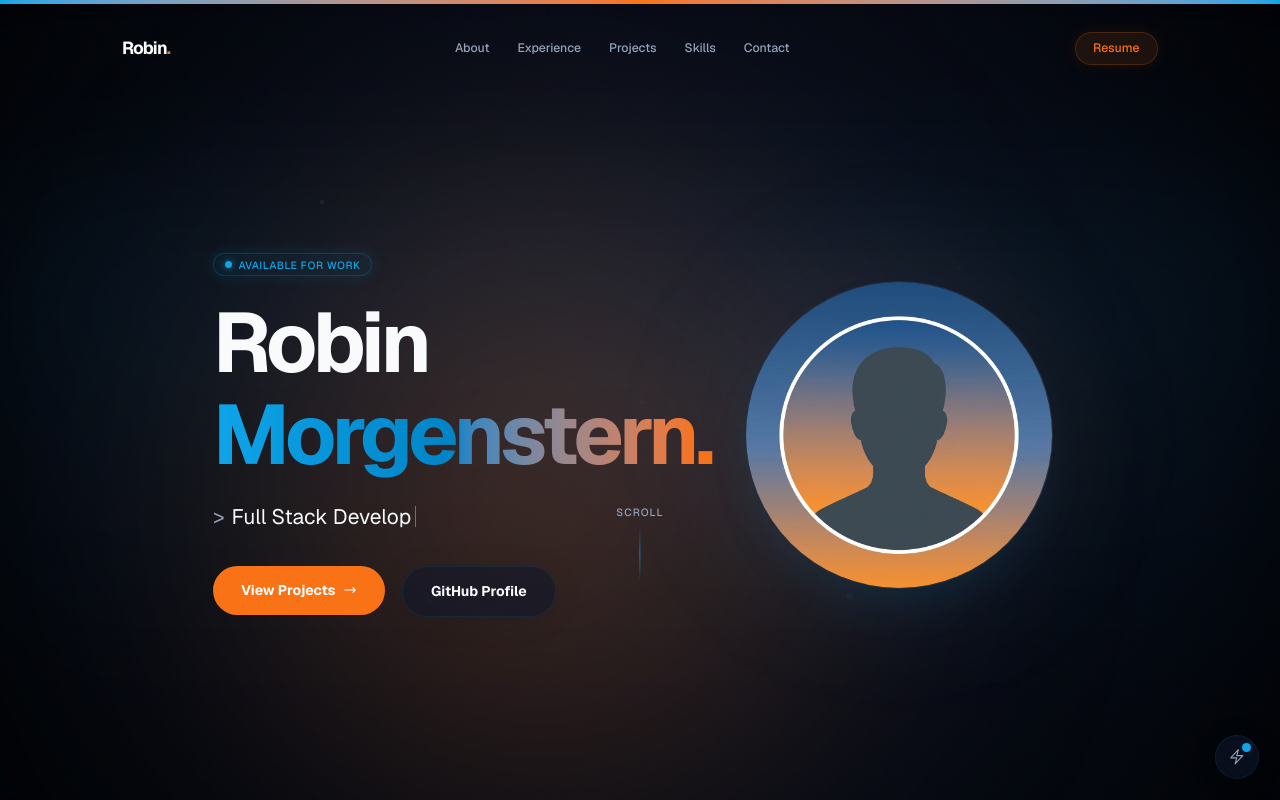
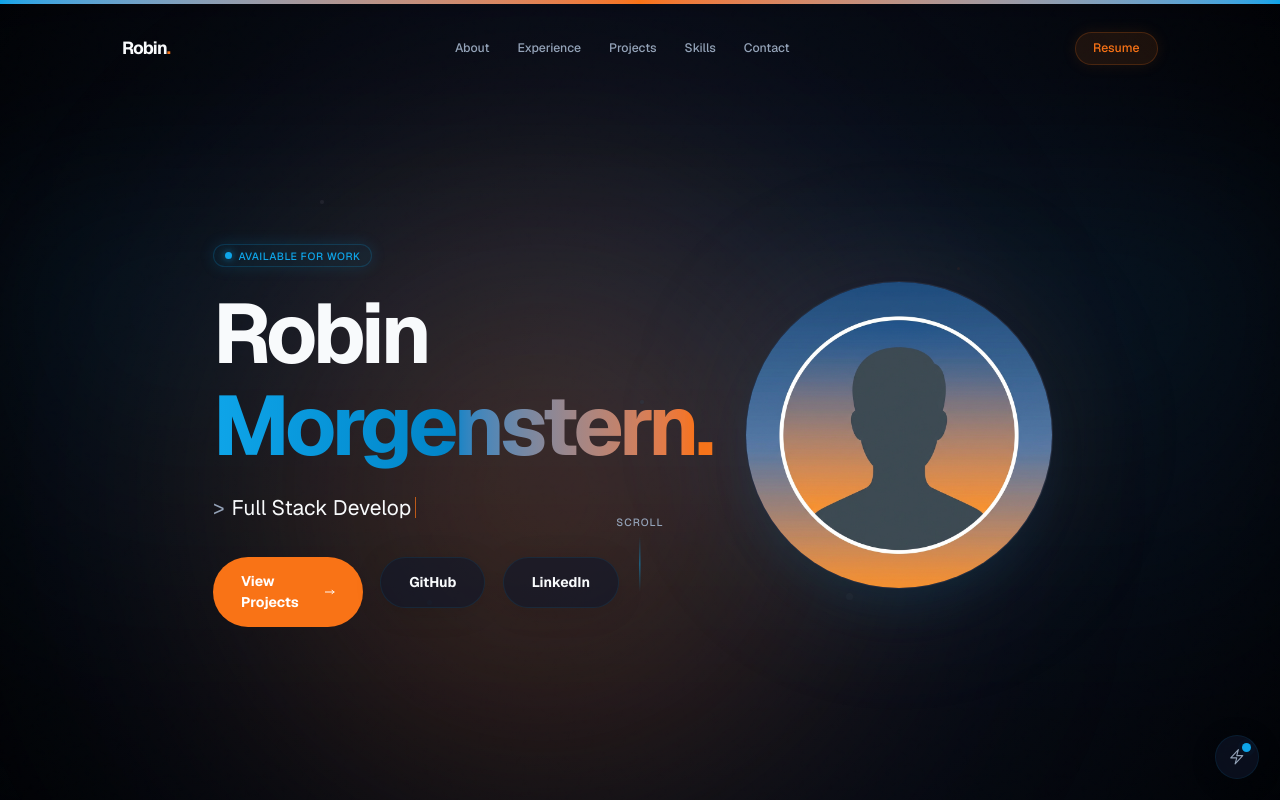
Before and after one commit to Dramiley/PortfolioWebsite, a Next.js app in the folder app/: page / in a window 1280 px wide. Shown: the top 800 px of the page. Built offline with nearby package versions, Linux system fonts and the light colour scheme.

Commit message:
Added LinkedIn

```diff
--- a/app/src/components/Footer.tsx
+++ b/app/src/components/Footer.tsx
@@ -44,6 +44,14 @@ export const Footer = () => {
                         GitHub
                     </a>
                     <a
+                        href={siteConfig.social.linkedin}
+                        target="_blank"
+                        rel="noopener noreferrer"
+                        className="text-sm font-medium text-foreground-muted hover:text-neon-blue transition-colors duration-300 hover:scale-105 transform"
+                    >
+                        LinkedIn
+                    </a>
+                    <a
                         href={`mailto:${siteConfig.social.email}`}
                         className="text-sm font-medium text-foreground-muted hover:text-primary transition-colors duration-300 hover:scale-105 transform"
                     >
--- a/app/src/components/Hero.tsx
+++ b/app/src/components/Hero.tsx
@@ -171,7 +171,17 @@ export const Hero = () => {
                                 rel="noopener noreferrer"
                                 className="inline-flex items-center justify-center px-8 py-4 font-bold text-foreground transition-all duration-300 rounded-full glass-panel hover:bg-white/5 hover:border-neon-blue/50 hover:text-neon-blue hover:shadow-[0_0_20px_rgba(14,165,233,0.2)]"
                             >
-                                GitHub Profile
+                                GitHub
+                            </a>
+                        </MagneticButton>
+                        <MagneticButton>
+                            <a
+                                href={siteConfig.social.linkedin}
+                                target="_blank"
+                                rel="noopener noreferrer"
+                                className="inline-flex items-center justify-center px-8 py-4 font-bold text-foreground transition-all duration-300 rounded-full glass-panel hover:bg-white/5 hover:border-neon-blue/50 hover:text-neon-blue hover:shadow-[0_0_20px_rgba(14,165,233,0.2)]"
+                            >
+                                LinkedIn
                             </a>
                         </MagneticButton>
                     </motion.div>
--- a/app/src/data/config.ts
+++ b/app/src/data/config.ts
@@ -15,6 +15,7 @@ export const siteConfig: SiteConfig = {
     subtitle: "Bachelor of Science in Computer Science",
     social: {
         github: "https://github.com/Dramiley",
+        linkedin: "https://www.linkedin.com/in/robin-morgenstern-5338ab2a1/",
         email: "morgensternrobin04@gmail.com"
     },
     sections: {
--- a/app/src/types/index.ts
+++ b/app/src/types/index.ts
@@ -57,6 +57,7 @@ export interface SiteConfig {
   subtitle: string;
   social: {
     github: string;
+    linkedin: string;
     email: string;
   };
   sections: {
```
